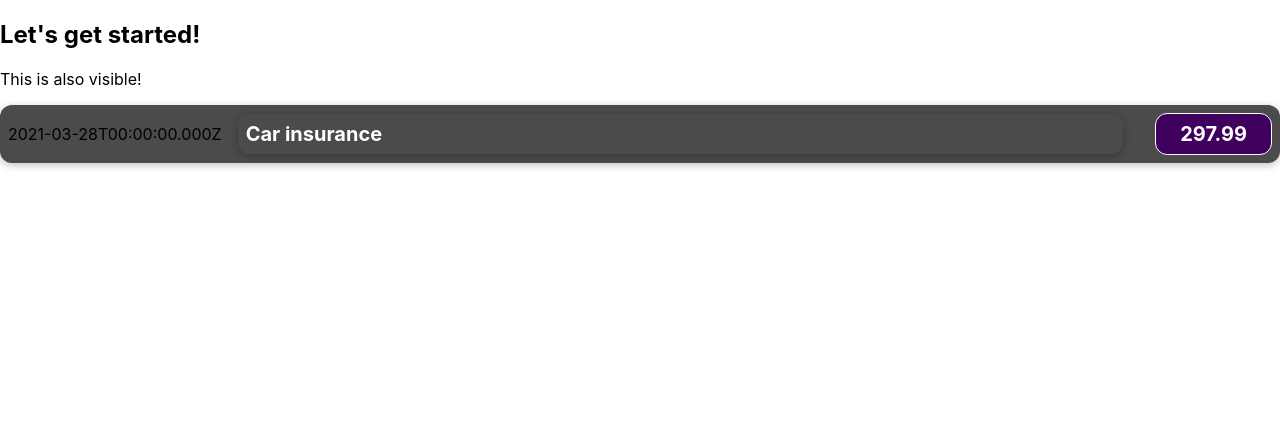
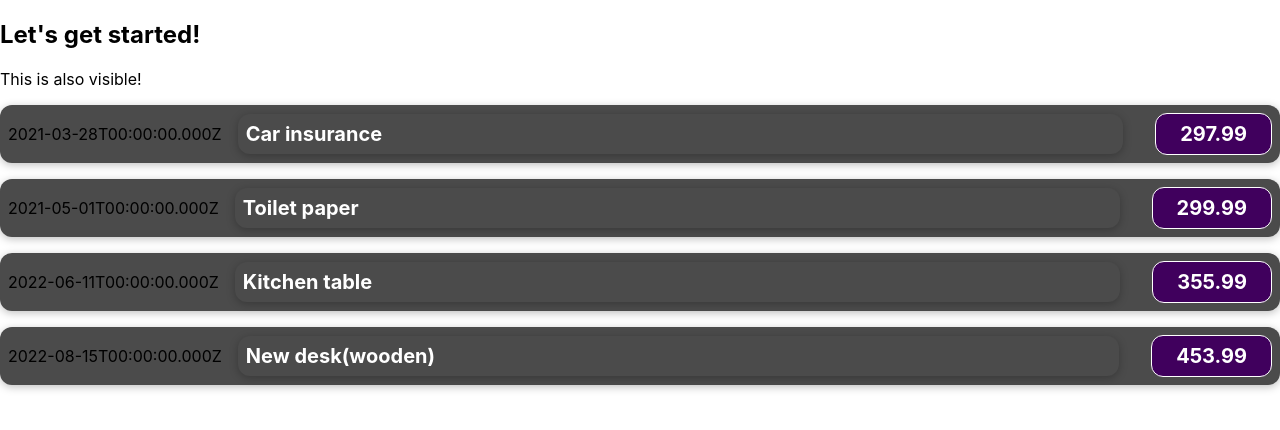
Before and after one commit to kbugaienko/Udemy_Bootcamp2022, a React (Create React App) app in the folder React/react-complete-guide/: page / in a window 1280 px wide. Shown: the top 430 px of the page. Built offline with nearby package versions, Linux system fonts and the light colour scheme.

Commit message:
React: passing data via 'props'

```diff
--- a/React/react-complete-guide/src/App.js
+++ b/React/react-complete-guide/src/App.js
@@ -1,4 +1,4 @@
-import ExpenseItem from './components/ExpenseItem';
+import ExpenseItem from "./components/ExpenseItem";
 
 function App() {
   // The same in JS
@@ -6,11 +6,57 @@ function App() {
   // parag.textContent = 'This is also visible!';
   // document.getElementById('root').append(parag);
 
+  const expenses = [
+    {
+      id: "e1",
+      title: "Car insurance",
+      price: 297.99,
+      data: new Date(2021, 2, 28),
+    },
+    {
+      id: "e2",
+      title: "Toilet paper",
+      price: 299.99,
+      data: new Date(2021, 3, 31),
+    },
+    {
+      id: "e3",
+      title: "Kitchen table",
+      price: 355.99,
+      data: new Date(2022, 5, 11),
+    },
+    {
+      id: "e4",
+      title: "New desk(wooden)",
+      price: 453.99,
+      data: new Date(2022, 7, 15),
+    },
+  ];
+
   return (
     <div>
       <h2>Let's get started!</h2>
       <p>This is also visible!</p>
-      <ExpenseItem></ExpenseItem>
+      <ExpenseItem
+        title={expenses[0].title}
+        price={expenses[0].price}
+        data={expenses[0].data}
+      ></ExpenseItem>
+      <ExpenseItem
+        title={expenses[1].title}
+        price={expenses[1].price}
+        data={expenses[1].data}
+      ></ExpenseItem>
+      <ExpenseItem
+        title={expenses[2].title}
+        price={expenses[2].price}
+        data={expenses[2].data}
+      ></ExpenseItem>
+      <ExpenseItem
+        title={expenses[3].title}
+        price={expenses[3].price}
+        data={expenses[3].data}
+      ></ExpenseItem>
     </div>
   );
 }
--- a/React/react-complete-guide/src/components/ExpenseItem.js
+++ b/React/react-complete-guide/src/components/ExpenseItem.js
@@ -1,16 +1,12 @@
 import './ExpenseItem.css';
 
-function ExpenseItem() {
-  const expenseDate = new Date(2021, 2, 28);
-  const expenseTitle = 'Car insurance';
-  const expensePrice = 297.99;
-
+function ExpenseItem(props) {
   return (
     <div className='expense-item'>
-      <div>{expenseDate.toISOString()}</div>
+      <div>{props.data.toISOString()}</div>
       <div className='expense-item__description'>
-        <h2 className='expense-item h2'>{expenseTitle}</h2>
-        <div className='expense-item__price'>{expensePrice}</div>
+        <h2 className='expense-item h2'>{props.title}</h2>
+        <div className='expense-item__price'>{props.price}</div>
       </div>
     </div>
   );
```
